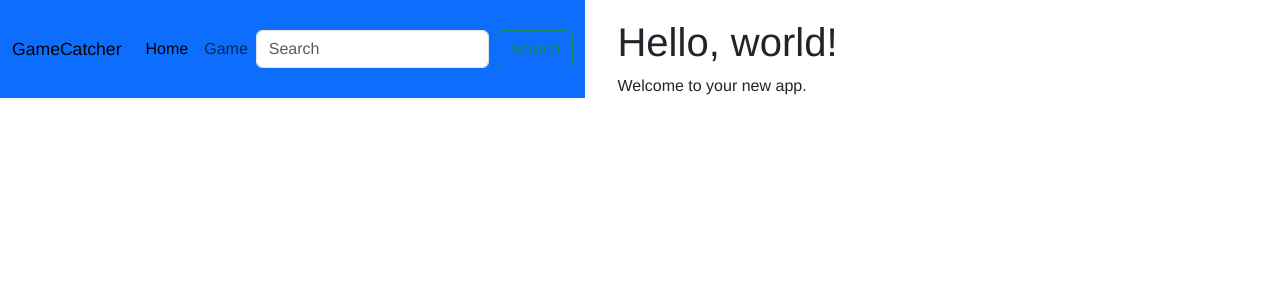
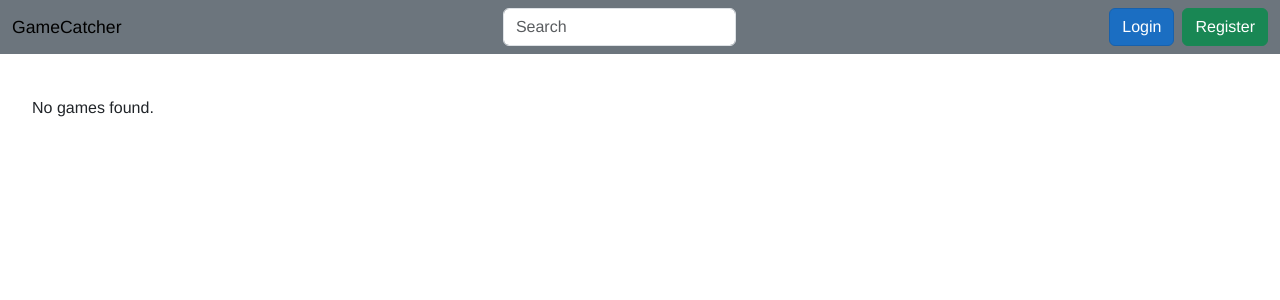
Before and after one commit to rchrdho/gamecatcher, an ASP.NET Core app: page / in a window 1280 px wide. Shown: the top 300 px of the page. Run offline with ASP.NET Core 8, Linux system fonts and the light colour scheme; data that the repository does not hold is empty; style sheets or scripts are compiled from the project's sources.

Commit message:
PK: added login and register pages; updated navbar and home page

```diff
--- a/GameCatcher/Components/Layout/MainLayout.razor
+++ b/GameCatcher/Components/Layout/MainLayout.razor
@@ -1,10 +1,8 @@
 @inherits LayoutComponentBase
 
 <div class="page">
-    @* <main> *@
-    <NavMenu />
-
     <main>
+        <NavMenu />
         <article class="content px-4">
             @Body
         </article>
--- a/GameCatcher/Components/Layout/NavMenu.razor
+++ b/GameCatcher/Components/Layout/NavMenu.razor
@@ -1,56 +1,14 @@
-@* <div class="top-row ps-3 navbar navbar-dark">
+<nav class="navbar navbar-expand-lg bg-secondary mb-4">
     <div class="container-fluid">
-        <a class="navbar-brand" href="">GameCatcher</a>
-    </div>
-</div>
-
-<input type="checkbox" title="Navigation menu" class="navbar-toggler" />
-
-<div class="nav-scrollable" onclick="document.querySelector('.navbar-toggler').click()">
-    <nav class="nav flex-column">
-        <div class="nav-item px-3">
-            <NavLink class="nav-link" href="" Match="NavLinkMatch.All">
-                <span class="bi bi-house-door-fill-nav-menu" aria-hidden="true"></span> Home
-            </NavLink>
+        <a class="navbar-brand" href="/">GameCatcher</a>
+        <div class="mx-auto">
+            <form class="d-flex" role="search">
+                <input class="form-control me-2 search-bar" type="search" placeholder="Search" aria-label="Search" />
+            </form>
         </div>
-
-        <div class="nav-item px-3">
-            <NavLink class="nav-link" href="counter">
-                <span class="bi bi-plus-square-fill-nav-menu" aria-hidden="true"></span> Counter
-            </NavLink>
+        <div class="d-flex">
+            <a class="btn btn-primary" href="/login" role="button">Login</a>
+            <a class="btn btn-success ms-2" href="/register" role="button">Register</a>
         </div>
-
-        <div class="nav-item px-3">
-            <NavLink class="nav-link" href="weather">
-                <span class="bi bi-list-nested-nav-menu" aria-hidden="true"></span> Weather
-            </NavLink>
-        </div>
-
-        <div class="nav-item px-3">
-            <NavLink class="nav-link" href="game">
-                <span class="bi bi-list-nested-nav-menu" aria-hidden="true"></span> Games
-            </NavLink>
-        </div>
-    </nav>
-</div>
-
- *@
-<nav class="navbar navbar-expand-lg bg-primary">
-    <div class="container-fluid">
-        <a class="navbar-brand" href="#">GameCatcher</a>
-        <button class="navbar-toggler" type="button" data-bs-toggle="collapse" data-bs-target="#navbarNavAltMarkup"
-            aria-controls="navbarNavAltMarkup" aria-expanded="false" aria-label="Toggle navigation">
-            <span class="navbar-toggler-icon"></span>
-        </button>
-        <div class="collapse navbar-collapse" id="navbarNavAltMarkup">
-            <div class="navbar-nav">
-                <a class="nav-link active" aria-current="page" href="#">Home</a>
-                <a class="nav-link" href="game">Game</a>
-            </div>
-        </div>
-        <form class="d-flex" role="search">
-            <input class="form-control me-2" type="search" placeholder="Search" aria-label="Search" />
-            <button class="btn btn-outline-success" type="submit">Search</button>
-        </form>
     </div>
 </nav>
--- a/GameCatcher/Components/Pages/Home.razor
+++ b/GameCatcher/Components/Pages/Home.razor
@@ -2,6 +2,4 @@
 
 <PageTitle>Home</PageTitle>
 
-<h1>Hello, world!</h1>
-
-Welcome to your new app.
+<Game />
--- a/GameCatcher/Components/Pages/SignUp.razor
+++ /dev/null
@@ -1,5 +0,0 @@
-
-
-@code {
-
-}
```
Also changed, not shown: GameCatcher/Components/Pages/Login.razor (added, +58 -0 lines), GameCatcher/Components/Pages/Register.razor (added, +73 -0 lines), GameCatcher/Models/User.cs (added, +8 -0 lines), GameCatcher/GameCatcher.csproj.
